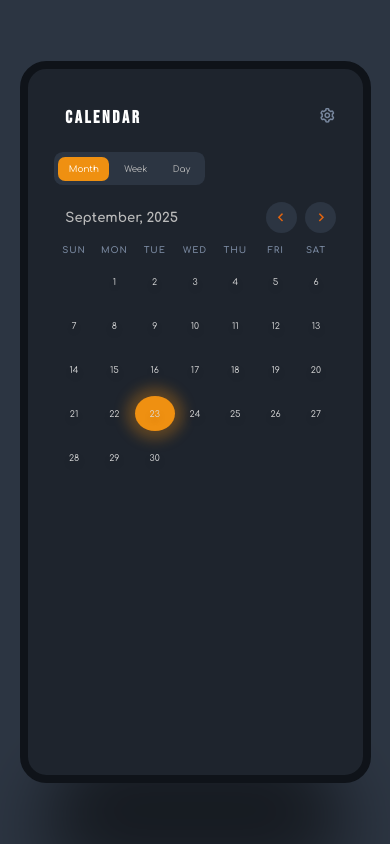
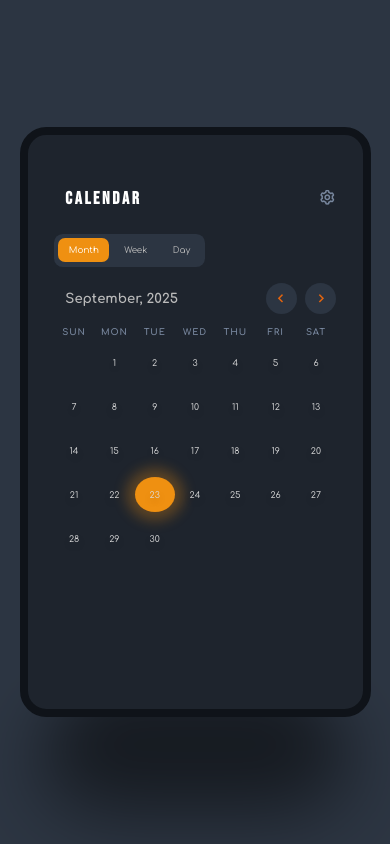
Before and after one commit to TacticalReader/Calendar-App, a React (Vite) app in the folder calender-app/: page / in a window 390 px wide. Built offline with nearby package versions, Linux system fonts and the light colour scheme.

Commit message:
Update CALENDERAPP.css

```diff
--- a/calender-app/src/Components/CALENDERAPP.css
+++ b/calender-app/src/Components/CALENDERAPP.css
@@ -1,7 +1,8 @@
 .calender-app {
   width: 60%;
   min-width: 90vmin;
-  aspect-ratio: 3 / 2;
+  min-height: 70vh;
+  height: auto;
   background: #1e242d;
   padding: 3rem;
   border-radius: 3rem;
@@ -471,7 +472,7 @@
 
 @media (max-width: 850px) {
   .calender-app {
-    aspect-ratio: 3 / 2;
+    height: auto;
     flex-direction: column;
     row-gap: 2rem;
   }
@@ -531,7 +532,7 @@
 
 @media (max-width: 500px) {
   .calender-app{
-    aspect-ratio: 10/9;
+    height: auto;
   }
   .calender {
     width: 100%;
@@ -547,6 +548,6 @@
 
 @media (max-width: 350px) {
   .calender-app{
-    aspect-ratio: 3/2;
+    height: auto;
   }
 }
```
